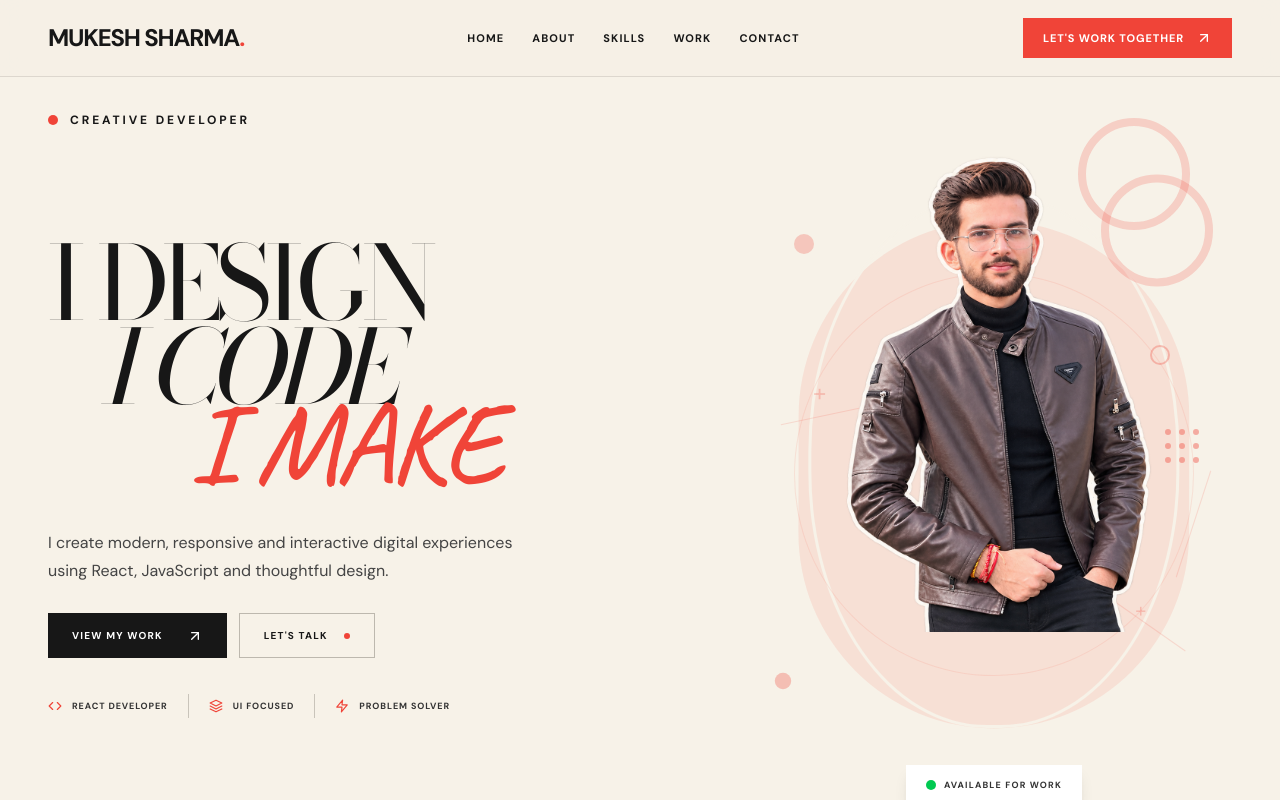
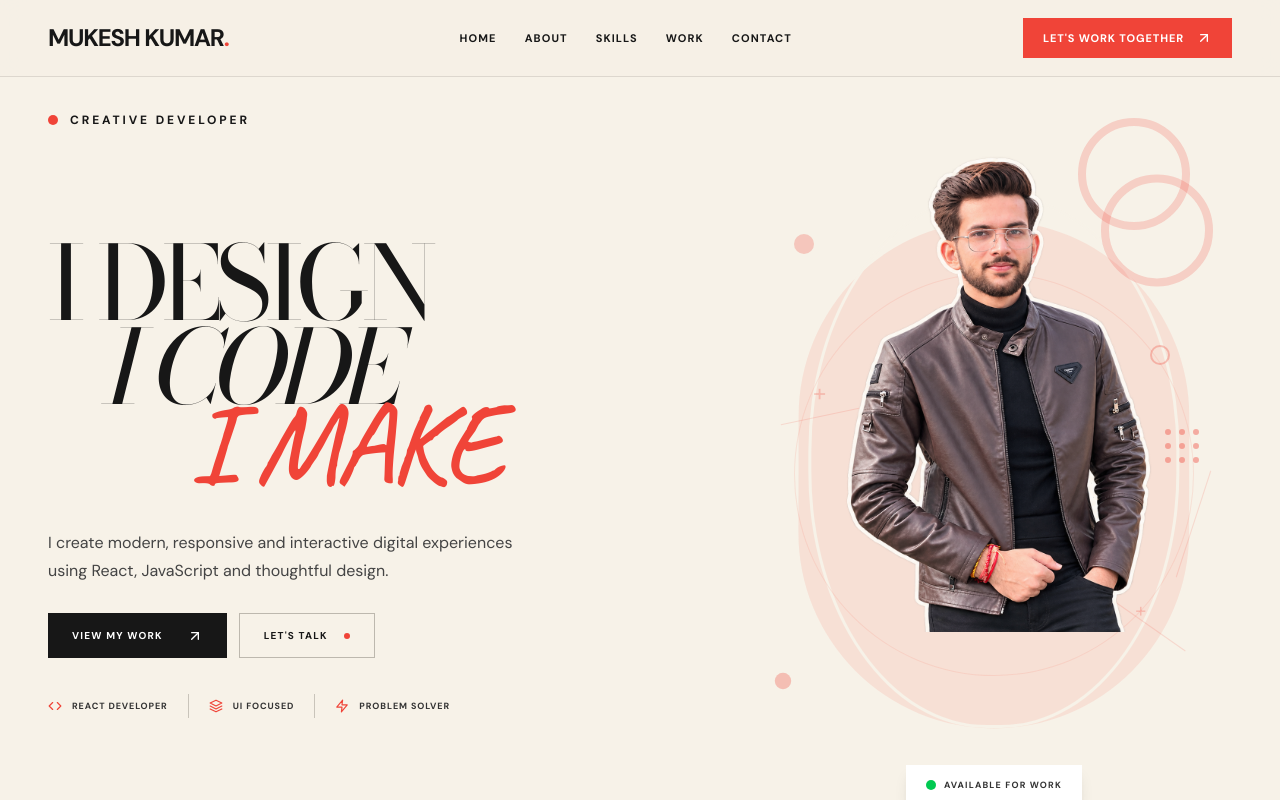
Before and after one commit to Mukeshsharma1704/Portfolio, a React (Vite) app: page / in a window 1280 px wide. Shown: the top 800 px of the page. Built offline with nearby package versions, Linux system fonts and the light colour scheme.

Commit message:
name change

```diff
--- a/src/Components/Navbar.jsx
+++ b/src/Components/Navbar.jsx
@@ -52,7 +52,7 @@ function Navbar() {
           onClick={() => handleNavigation("#home")}
           className="group relative text-xl font-black tracking-[-0.05em] sm:text-2xl"
         >
-          MUKESH SHARMA
+          MUKESH KUMAR
           <span className="text-[#f04438]">.</span>
 
           <span className="absolute -bottom-1 left-0 h-[2px] w-0 bg-[#f04438] transition-all duration-300 group-hover:w-full" />
```
